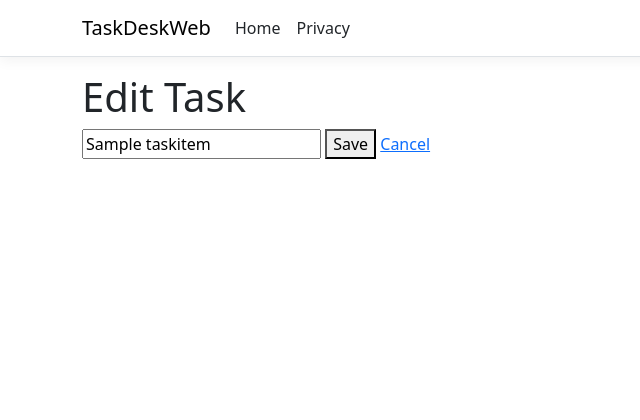
After one commit to eugeneekong08-hash/TaskDeskWeb, an ASP.NET Core app: page /Edit?id=1 in a window 1280 px wide. The commit adds this page. Shown: the top 420 px of the page, without its empty margins (0-640 px from the left). Run offline with ASP.NET Core 8, Linux system fonts and the light colour scheme; tables that the repository leaves empty hold one stand-in row (values such as "Sample post"); style sheets or scripts are compiled from the project's sources.

Commit message:
Add Edit page brain

```diff
--- /dev/null
+++ b/Pages/Edit.cshtml
@@ -0,0 +1,11 @@
+@page
+@model EditModel
+
+<h1>Edit Task</h1>
+
+<form method="post">
+    <input type="hidden" asp-for="Id" />
+    <input asp-for="Title" />
+    <button type="submit">Save</button>
+    <a asp-page="Index">Cancel</a>
+</form>
--- /dev/null
+++ b/Pages/Edit.cshtml.cs
@@ -0,0 +1,54 @@
+using Microsoft.AspNetCore.Mvc;
+using Microsoft.AspNetCore.Mvc.RazorPages;
+using TaskDeskWeb.Data;
+
+namespace TaskDeskWeb.Pages;
+
+public class EditModel : PageModel
+{
+    private readonly AppDbContext _db;
+
+    public EditModel(AppDbContext db)
+    {
+        _db = db;
+    }
+
+    [BindProperty]
+    public int Id { get; set; }
+
+    [BindProperty]
+    public string Title { get; set; } = "";
+
+    public async Task<IActionResult> OnGetAsync(int id)
+    {
+        var task = await _db.Tasks.FindAsync(id);
+
+        if (task == null)
+        {
+            return RedirectToPage("Index");
+        }
+
+        Id = task.Id;
+        Title = task.Title;
+
+        return Page();
+    }
+
+    public async Task<IActionResult> OnPostAsync()
+    {
+        if (string.IsNullOrWhiteSpace(Title))
+        {
+            return Page();
+        }
+
+        var task = await _db.Tasks.FindAsync(Id);
+
+        if (task != null)
+        {
+            task.Title = Title;
+            await _db.SaveChangesAsync();
+        }
+
+        return RedirectToPage("Index");
+    }
+}
--- a/Pages/Index.cshtml
+++ b/Pages/Index.cshtml
@@ -19,6 +19,8 @@
                 <strong>(Done)</strong>
             }
 
+            <a asp-page="Edit" asp-route-id="@task.Id">Edit</a>
+
             <form method="post" asp-page-handler="Toggle" asp-route-id="@task.Id">
                 <button type="submit">@(task.IsDone ? "Undo" : "Done")</button>
             </form>
@@ -27,5 +29,6 @@
                 <button type="submit">Delete</button>
             </form>
         </li>
+
     }
 </ul>
```
